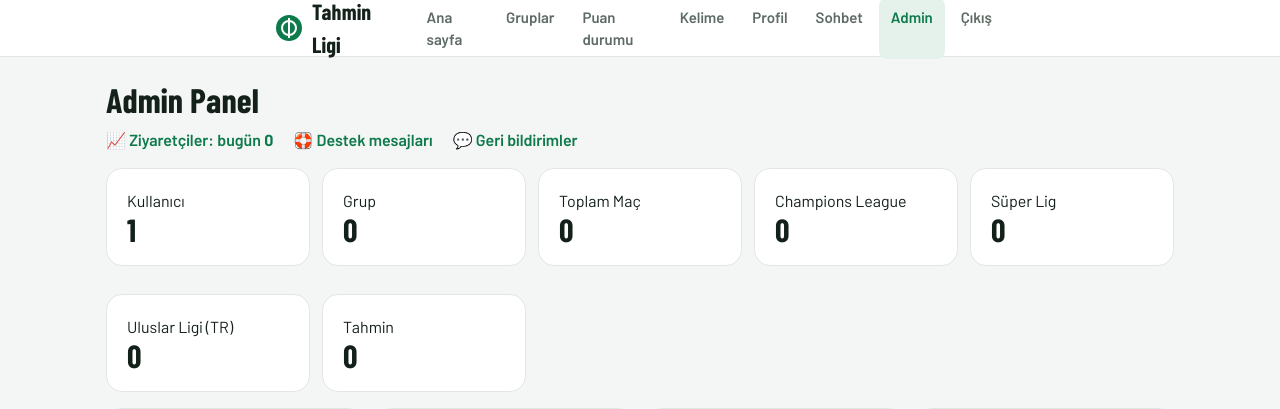
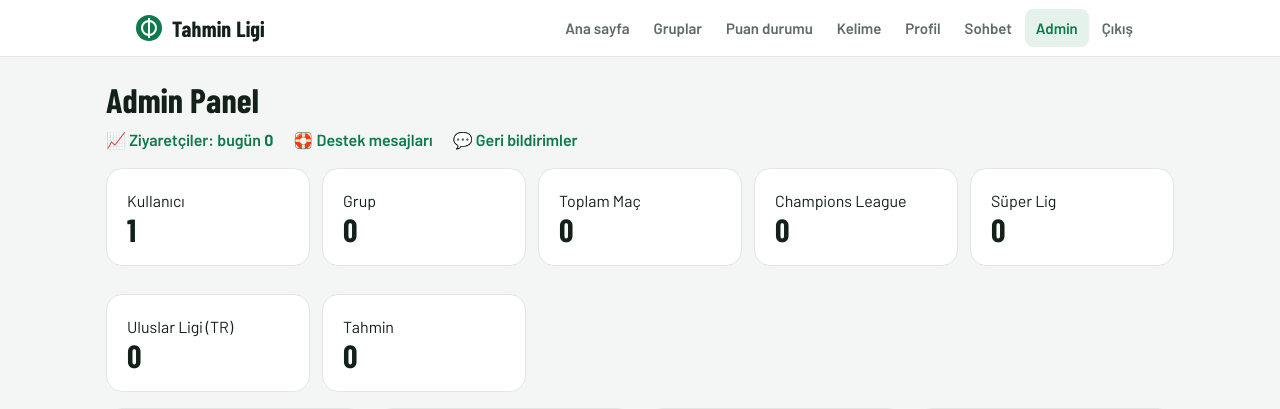
Before and after one commit to elcuman/toto19, a Flask app: page /admin in a window 1280 px wide. Shown: the top 409 px of the page. Run offline with Flask 3, Linux system fonts and the light colour scheme; a user stored in the database is signed in.

Commit message:
Üst menü: yazılar tek satırda, başlık alanı genişletildi, dar ekranda sıkıştırma/kaydırma
Co-Authored-By: Claude Opus 5.5 <noreply@anthropic.com>
Claude-Session: https://claude.ai/code/session_01Mw4Y2GanMVYCANHuGDK6Ru

```diff
--- a/templates/base.html
+++ b/templates/base.html
@@ -82,13 +82,14 @@ p{margin:0 0 .75em}
   border-bottom:1px solid var(--cizgi);
 }
 .appbar-ic{
-  max-width:760px; margin:0 auto; padding:0 16px;
+  max-width:1040px; margin:0 auto; padding:0 16px;
   height:56px; display:flex; align-items:center; justify-content:space-between; gap:16px;
 }
 .marka{
   display:flex; align-items:center; gap:10px;
   font-family:var(--baslik); font-weight:700; font-size:22px;
   color:var(--murekkep); text-decoration:none; letter-spacing:.3px;
+  white-space:nowrap; flex-shrink:0;
 }
 .marka:hover{color:var(--murekkep)}
 .marka-isaret{
@@ -101,11 +102,13 @@ p{margin:0 0 .75em}
 .marka-isaret::after{
   content:""; position:absolute; left:50%; top:3px; bottom:3px; width:2px; margin-left:-1px; background:#fff;
 }
-.ustmenu{display:flex; gap:4px}
+.ustmenu{display:flex; gap:2px; min-width:0; overflow-x:auto; scrollbar-width:none}
+.ustmenu::-webkit-scrollbar{display:none}
 .ustmenu a{
   color:var(--gri); text-decoration:none; font-weight:600; font-size:15px;
-  padding:8px 12px; border-radius:var(--r-kucuk);
+  padding:8px 11px; border-radius:var(--r-kucuk); white-space:nowrap; flex-shrink:0;
 }
+@media (max-width:900px){ .ustmenu a{padding:8px 8px; font-size:14.5px} .marka{font-size:20px} }
 .ustmenu a:hover{color:var(--murekkep); background:var(--zemin)}
 .ustmenu a[aria-current="page"]{color:var(--cim); background:var(--cim-acik)}
 
@@ -135,7 +138,7 @@ p{margin:0 0 .75em}
 
 /* ---------- Girişsiz üst menü ve alt bilgi ---------- */
 .ustmenu-acik{display:flex; align-items:center; gap:4px}
-.ustmenu-acik a:not(.btn){color:var(--gri); text-decoration:none; font-weight:600; font-size:15px; padding:8px 12px; border-radius:var(--r-kucuk)}
+.ustmenu-acik a:not(.btn){color:var(--gri); text-decoration:none; font-weight:600; font-size:15px; padding:8px 12px; border-radius:var(--r-kucuk); white-space:nowrap}
 .ustmenu-acik a:not(.btn):hover{color:var(--murekkep); background:var(--zemin)}
 .ustmenu-acik a[aria-current="page"]{color:var(--cim); background:var(--cim-acik)}
 @media (max-width:640px){ .gizle-mobil{display:none} }
```
